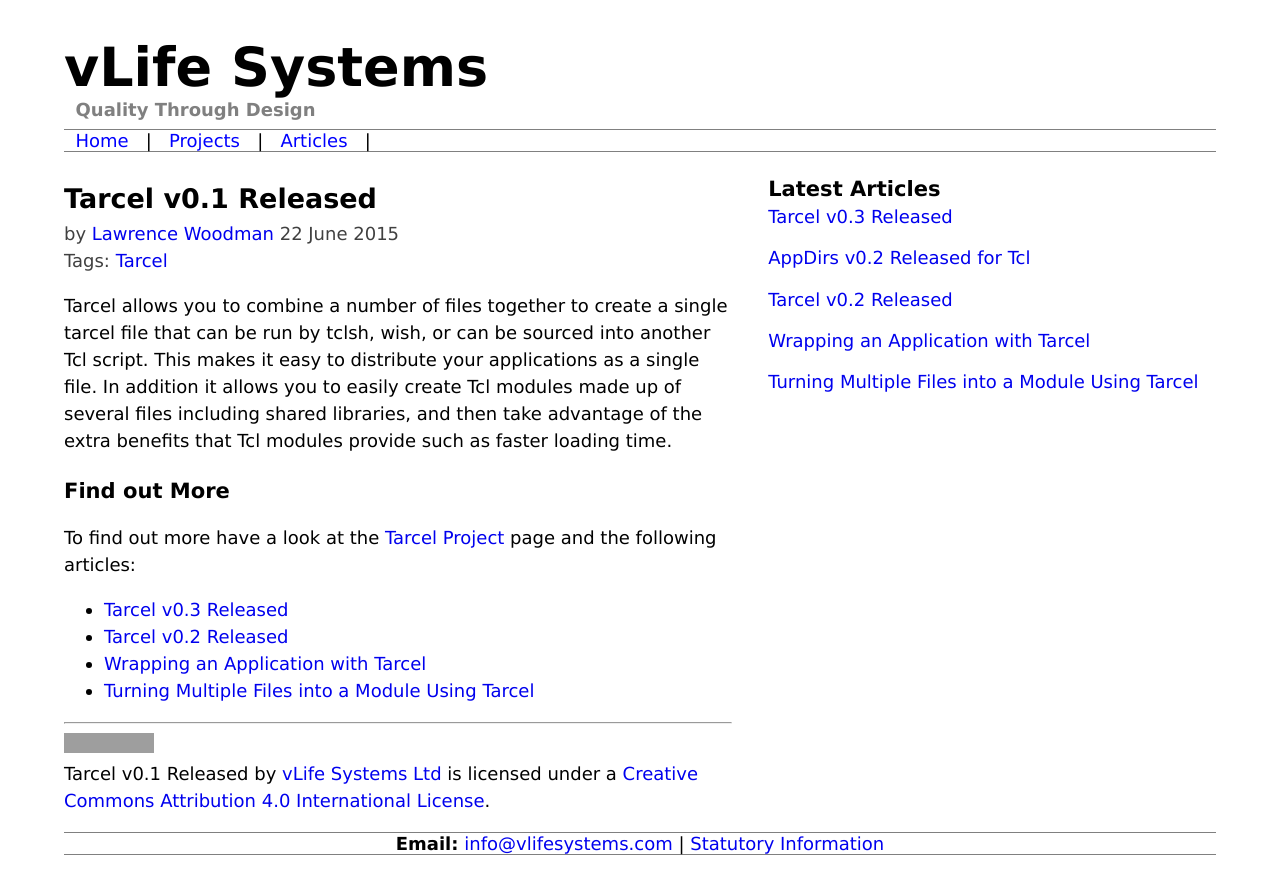
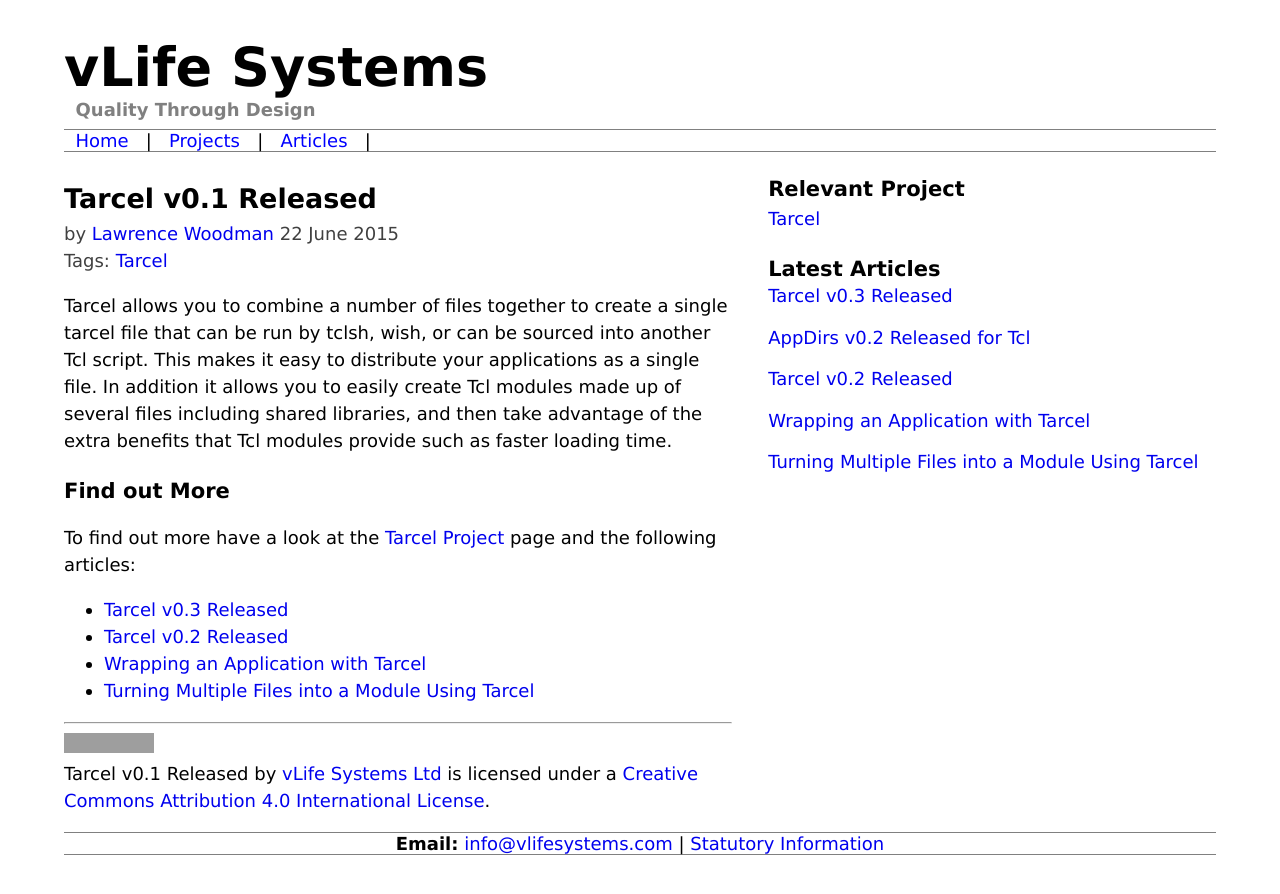
Before and after one commit to vlifesystems/vlifesystems.github.io, a Jekyll site: the page built from _posts/2015-06-22-tarvel-v0.1-released.markdown, in a window 1280 px wide. Shown: the top 894 px of the page. Built offline with Jekyll 4.4.1, drawn with Linux system fonts in a browser that asks for light colours; grey boxes are pictures that could not be loaded.

Commit message:
Add relevant projects to tag and post layouts

```diff
--- /dev/null
+++ b/_includes/relevant_projects.html
@@ -0,0 +1,15 @@
+{% if page.tags contains "Tarcel" or page.tag == "Tarcel" or page.tags contains "configurator" or page.tag == "configurator" or page.tags contains "AppDirs_tcl" or page.tag == "AppDirs_tcl" %}
+<h3>Relevant Project</h3>
+{% endif %}
+
+{% if page.tags contains "Tarcel" or page.tag == "Tarcel" %}
+<a href="/projects/tarcel/">Tarcel</a>
+{% endif %}
+
+{% if page.tags contains "configurator" or page.tag == "configurator" %}
+<a href="/projects/configurator/">configurator</a>
+{% endif %}
+
+{% if page.tags contains "AppDirs_tcl" or page.tag == "AppDirs_tcl" %}
+<a href="/projects/appdirs_tcl/">AppDirs</a>
+{% endif %}
--- a/_layouts/post.html
+++ b/_layouts/post.html
@@ -11,6 +11,9 @@
 </div>
 
 <div class="rightColumn3rd">
+
+  {% include relevant_projects.html %}
+
   <h3>Latest Articles</h3>
   <ul class="briefPosts">
     {% for post in site.posts limit: 5 %}
--- a/_layouts/tag_index.html
+++ b/_layouts/tag_index.html
@@ -15,6 +15,8 @@
 </div>
 
 <div class="rightColumn3rd">
+  {% include relevant_projects.html %}
+
   <h3>Latest Articles</h3>
   <ul class="briefPosts">
     {% for post in site.posts limit: 5 %}
```
